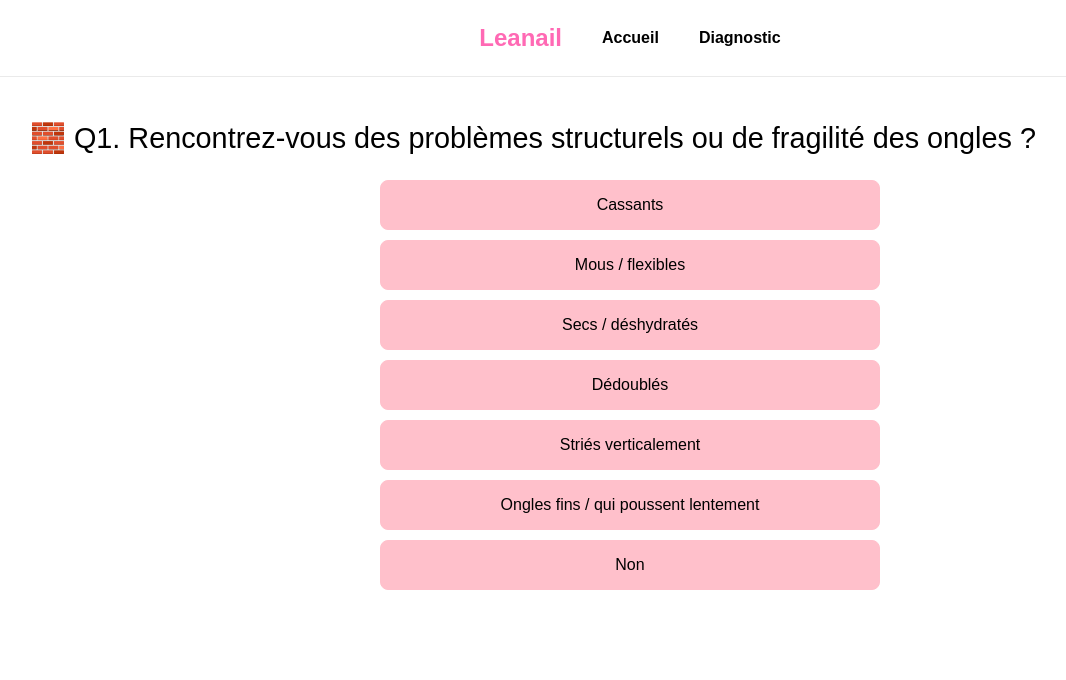
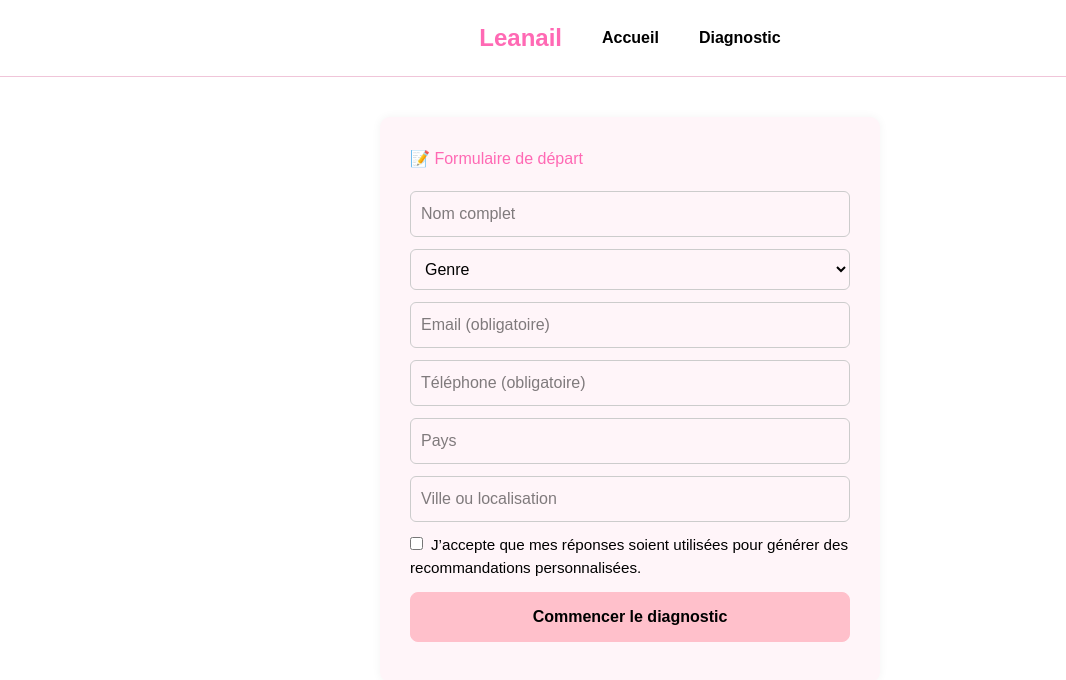
Before and after one commit to Nosiris90/assistant-beaute-ia-Leanail, a Next.js app: page /quiz in a window 1280 px wide. Shown: the top 680 px of the page, without its empty margins (10-1076 px from the left). Built offline with nearby package versions, Linux system fonts and the light colour scheme.

Commit message:
Email Obligatoire

```diff
--- a/app/quiz/page.js
+++ b/app/quiz/page.js
@@ -71,62 +71,128 @@
         { label: "Non", value: 'non_autres' },
       ]
     }
-  ]
+  ];
 
-  const [step, setStep] = useState(0)
-  const [answers, setAnswers] = useState({})
-  const [loading, setLoading] = useState(false)
-  const [result, setResult] = useState('')
+  const [step, setStep] = useState(-1);
+  const [userInfo, setUserInfo] = useState({ name: '', gender: '', email: '', phone: '', country: '', city: '', consent: false });
+  const [answers, setAnswers] = useState({});
+  const [loading, setLoading] = useState(false);
+  const [result, setResult] = useState('');
+
+  const handleUserInfoChange = (e) => {
+    const { name, value, type, checked } = e.target;
+    setUserInfo(prev => ({ ...prev, [name]: type === 'checkbox' ? checked : value }));
+  };
+
+  const startQuiz = () => {
+    if (!userInfo.name || !userInfo.gender || !userInfo.email || !userInfo.phone) return alert("Veuillez remplir tous les champs requis : nom, genre, email et téléphone.");
+    if (!userInfo.consent) return alert("Veuillez cocher la case pour enregistrer vos réponses.");
+    setStep(0);
+  };
 
   const handleAnswer = (value) => {
-    const key = questions[step].key
-    setAnswers(prev => ({ ...prev, [key]: value }))
+    const key = questions[step].key;
+    setAnswers(prev => ({ ...prev, [key]: value }));
 
     if (step + 1 < questions.length) {
-      setStep(step + 1)
+      setStep(step + 1);
     } else {
-      generateRecommendation({ ...answers, [key]: value })
+      generateRecommendation({ ...answers, [key]: value });
     }
-  }
+  };
 
   const generateRecommendation = async (allAnswers) => {
-    const prompt = `
-Tu es une experte beauté. Voici les réponses de la cliente :
+    const prompt = `Tu es une experte beauté. Voici le profil de la cliente :
+Nom : ${userInfo.name}
+Genre : ${userInfo.gender}
+Email : ${userInfo.email}
+Téléphone : ${userInfo.phone}
+Pays : ${userInfo.country}
+Ville / Localisation : ${userInfo.city}
+
+Voici ses réponses :
 ${questions.map((q, i) => `Q${i + 1}: ${allAnswers[q.key] || 'Non répondu'}`).join('\n')}
 
 En te basant sur ces réponses :
-1) Donne un diagnostic de l’état des ongles.
-2) Recommande 3 produits Leanail adaptés (nom + description).
-3) Donne les conseils d’utilisation précis.
-`
-    setLoading(true)
+1) Donne un diagnostic personnalisé.
+2) Recommande 3 produits Leanail adaptés.
+3) Donne les conseils d’utilisation.`;
+
+    setLoading(true);
 
     try {
       const res = await fetch('/api/gpt', {
         method: 'POST',
         headers: { 'Content-Type': 'application/json' },
         body: JSON.stringify({ prompt, model: 'gpt-4-turbo' })
-      })
+      });
 
-      const { recommendation } = await res.json()
-      setResult(recommendation)
+      const { recommendation } = await res.json();
+      setResult(recommendation);
+      alert('✅ Votre recommandation a été générée avec succès ! Elle vous a été envoyée par email et enregistrée.');
+
+      if (userInfo.email) {
+        await fetch('/api/email', {
+          method: 'POST',
+          headers: { 'Content-Type': 'application/json' },
+          body: JSON.stringify({
+            to: userInfo.email,
+            subject: 'Votre diagnostic Leanail',
+            message: `Bonjour ${userInfo.name},\n\nVoici votre recommandation beauté :\n\n${recommendation}`
+          })
+        });
+      }
+
+      await fetch('/api/save-sheet', {
+        method: 'POST',
+        headers: { 'Content-Type': 'application/json' },
+        body: JSON.stringify({ userInfo, answers: allAnswers, result: recommendation })
+      });
+
+      console.log("[SHOPIFY] Données prêtes à être envoyées à Shopify.");
     } catch (err) {
-      console.error('Erreur API GPT :', err)
-      setResult("Une erreur est survenue")
+      console.error('Erreur API GPT ou enregistrement :', err);
+      setResult("Une erreur est survenue");
     } finally {
-      setLoading(false)
+      setLoading(false);
     }
-  }
+  };
 
   const restartQuiz = () => {
-    setStep(0)
-    setAnswers({})
-    setResult('')
-  }
+    setStep(-1);
+    setAnswers({});
+    setUserInfo({ name: '', gender: '', email: '', phone: '', country: '', city: '', consent: false });
+    setResult('');
+  };
+
+  const inputStyle = {
+    display: 'block',
+    width: '100%',
+    padding: '10px',
+    marginBottom: '12px',
+    border: '1px solid #ccc',
+    borderRadius: '6px',
+    fontSize: '1rem'
+  };
+
+  const buttonStyle = {
+    display: 'block',
+    width: '100%',
+    maxWidth: 500,
+    margin: '10px auto',
+    padding: '12px 20px',
+    borderRadius: 8,
+    border: '1px solid #FFC0CB',
+    background: '#FFC0CB',
+    color: '#000',
+    cursor: 'pointer',
+    fontSize: '1rem',
+    fontWeight: 'bold'
+  };
 
   return (
     <div style={{ backgroundColor: '#ffffff', minHeight: '100vh', fontFamily: 'sans-serif', color: '#000' }}>
-      <header style={{ position: 'sticky', top: 0, backgroundColor: '#ffffff', zIndex: 1000, padding: '20px 0', borderBottom: '1px solid #eaeaea' }}>
+      <header style={{ position: 'sticky', top: 0, backgroundColor: '#ffffff', zIndex: 1000, padding: '20px 0', borderBottom: '1px solid #f0c5d9' }}>
         <nav style={{ display: 'flex', justifyContent: 'center', alignItems: 'center', gap: 40 }}>
           <div style={{ fontWeight: 'bold', fontSize: '1.5rem', color: '#FF69B4' }}>Leanail</div>
           <Link href="/" style={{ color: '#000', textDecoration: 'none', fontWeight: 'bold' }}>Accueil</Link>
@@ -135,7 +201,29 @@
       </header>
 
       <main style={{ padding: 40 }}>
-        {!result ? (
+        {step === -1 && !result && (
+          <div style={{ maxWidth: 500, margin: '0 auto', background: '#fff5f9', borderRadius: 10, padding: 30, boxShadow: '0 0 10px rgba(0,0,0,0.05)' }}>
+            <h2 style={{ marginBottom: 20, color: '#FF69B4' }}>📝 Formulaire de départ</h2>
+            <input name="name" placeholder="Nom complet" value={userInfo.name} onChange={handleUserInfoChange} style={inputStyle} />
+            <select name="gender" value={userInfo.gender} onChange={handleUserInfoChange} style={inputStyle}>
+              <option value="">Genre</option>
+              <option value="Femme">Femme</option>
+              <option value="Homme">Homme</option>
+              <option value="Autre">Autre</option>
+            </select>
+            <input name="email" placeholder="Email (obligatoire)" value={userInfo.email} onChange={handleUserInfoChange} style={inputStyle} />
+            <input name="phone" placeholder="Téléphone (obligatoire)" value={userInfo.phone} onChange={handleUserInfoChange} style={inputStyle} />
+            <input name="country" placeholder="Pays" value={userInfo.country} onChange={handleUserInfoChange} style={inputStyle} />
+            <input name="city" placeholder="Ville ou localisation" value={userInfo.city} onChange={handleUserInfoChange} style={inputStyle} />
+            <label style={{ display: 'block', margin: '12px 0', fontSize: '0.95rem' }}>
+              <input type="checkbox" name="consent" checked={userInfo.consent} onChange={handleUserInfoChange} style={{ marginRight: 8 }} />
+              J’accepte que mes réponses soient utilisées pour générer des recommandations personnalisées.
+            </label>
+            <button onClick={startQuiz} style={buttonStyle}>Commencer le diagnostic</button>
+          </div>
+        )}
+
+        {step >= 0 && !result && (
           <>
             <h2 style={{ color: '#000', fontSize: '1.8rem', marginBottom: 20 }}>
               <span>{questions[step].icon}</span> {questions[step].text}
@@ -145,19 +233,7 @@
                 <button
                   key={opt.value}
                   onClick={() => handleAnswer(opt.value)}
-                  style={{
-                    display: 'block',
-                    margin: '10px auto',
-                    padding: '12px 20px',
-                    borderRadius: 8,
-                    border: '1px solid #FFC0CB',
-                    background: '#FFC0CB',
-                    color: '#000',
-                    cursor: 'pointer',
-                    width: '100%',
-                    maxWidth: 500,
-                    fontSize: '1rem'
-                  }}
+                  style={buttonStyle}
                 >
                   {opt.label}
                 </button>
@@ -165,23 +241,15 @@
             </div>
             {loading && <p style={{ marginTop: 20 }}>Analyse en cours…</p>}
           </>
-        ) : (
+        )}
+
+        {result && (
           <div style={{ marginTop: 30, textAlign: 'center' }}>
             <h2 style={{ color: '#000000', fontSize: '1.8rem' }}>Votre recommandation personnalisée</h2>
             <div style={{ whiteSpace: 'pre-wrap', marginTop: 20 }}>{result}</div>
             <button
               onClick={restartQuiz}
-              style={{
-                marginTop: 30,
-                padding: '10px 24px',
-                backgroundColor: '#FFC0CB',
-                color: '#000',
-                border: '1px solid #FFC0CB',
-                borderRadius: 8,
-                fontSize: '1rem',
-                fontWeight: 'bold',
-                cursor: 'pointer'
-              }}
+              style={buttonStyle}
             >
               Recommencer le diagnostic
             </button>
@@ -189,5 +257,5 @@
         )}
       </main>
     </div>
-  )
+  );
 }
--- /dev/null
+++ b/pages/api/email.js
@@ -0,0 +1,21 @@
+// /pages/api/email.js
+export default async function handler(req, res) {
+  const { to, subject, message } = req.body;
+
+  if (!to || !subject || !message) {
+    return res.status(400).json({ error: 'Champs requis manquants.' });
+  }
+
+  try {
+    // Simulation d'envoi (à remplacer par Resend, SendGrid, ou nodemailer + SMTP)
+    console.log('📧 Envoi email simulé vers :', to);
+    console.log('📨 Sujet :', subject);
+    console.log('✉️ Contenu :', message);
+
+    // Simuler une réponse OK
+    res.status(200).json({ success: true });
+  } catch (err) {
+    console.error('Erreur email :', err);
+    res.status(500).json({ error: 'Échec de l’envoi de l’email.' });
+  }
+}
--- /dev/null
+++ b/pages/api/save-sheet.js
@@ -0,0 +1,21 @@
+// /pages/api/save-sheet.js
+export default async function handler(req, res) {
+  const { userInfo, answers, result } = req.body;
+
+  if (!userInfo || !answers || !result) {
+    return res.status(400).json({ error: 'Données incomplètes.' });
+  }
+
+  try {
+    // Simulation d'enregistrement (à remplacer par Google Sheets API)
+    console.log('📥 Enregistrement Google Sheet :');
+    console.log('👤 Utilisateur :', userInfo);
+    console.log('🧠 Réponses :', answers);
+    console.log('✅ Résultat :', result);
+
+    res.status(200).json({ success: true });
+  } catch (err) {
+    console.error('Erreur Google Sheets :', err);
+    res.status(500).json({ error: 'Échec de l’enregistrement.' });
+  }
+}
```
